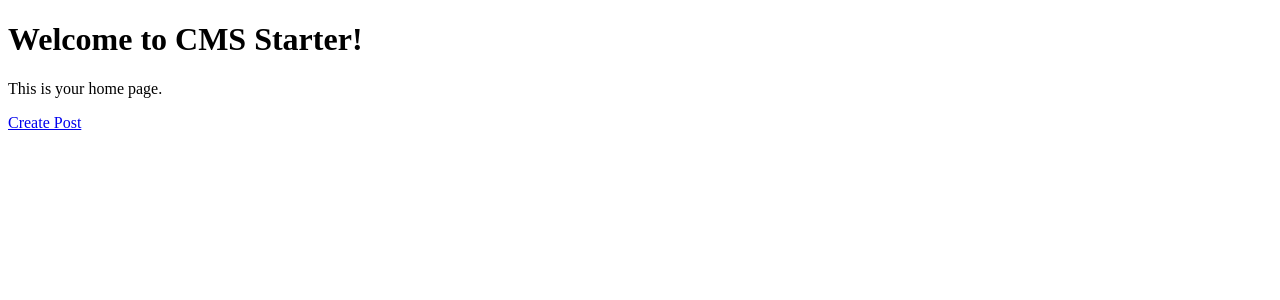
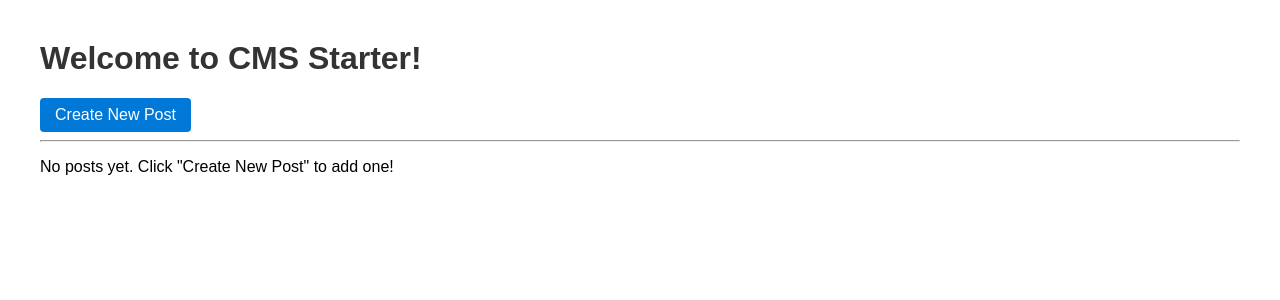
Before and after one commit to yashasvibneha-png/cms-starter, a Flask app: page / in a window 1280 px wide. Shown: the top 300 px of the page. Run offline with Flask 3, Linux system fonts and the light colour scheme.

Commit message:
Update index.html

```diff
--- a/templates/index.html
+++ b/templates/index.html
@@ -1,11 +1,53 @@
 <!DOCTYPE html>
 <html>
 <head>
-    <title>CMS Starter</title>
+    <title>CMS Starter - Home</title>
+    <style>
+        body {
+            font-family: Arial, sans-serif;
+            margin: 40px;
+        }
+        h1 {
+            color: #333;
+        }
+        .post {
+            border: 1px solid #ddd;
+            padding: 15px;
+            margin-bottom: 20px;
+            border-radius: 5px;
+        }
+        .post h2 {
+            margin-top: 0;
+        }
+        a.button {
+            display: inline-block;
+            padding: 8px 15px;
+            background-color: #0078d7;
+            color: white;
+            text-decoration: none;
+            border-radius: 4px;
+        }
+        a.button:hover {
+            background-color: #005a9e;
+        }
+    </style>
 </head>
 <body>
     <h1>Welcome to CMS Starter!</h1>
-    <p>This is your home page.</p>
-    <a href="/create">Create Post</a>
+
+    <a href="/create" class="button">Create New Post</a>
+    <hr>
+
+    {% if posts %}
+        {% for post in posts %}
+            <div class="post">
+                <h2>{{ post.title }}</h2>
+                <p>{{ post.content }}</p>
+            </div>
+        {% endfor %}
+    {% else %}
+        <p>No posts yet. Click "Create New Post" to add one!</p>
+    {% endif %}
+
 </body>
 </html>
```
